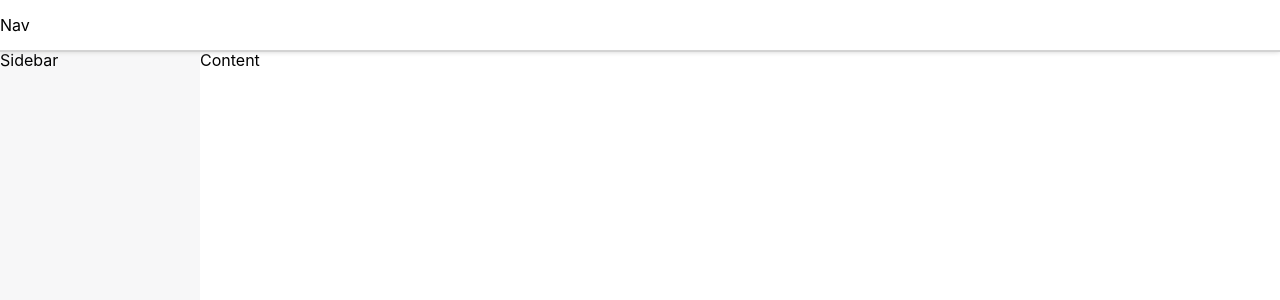
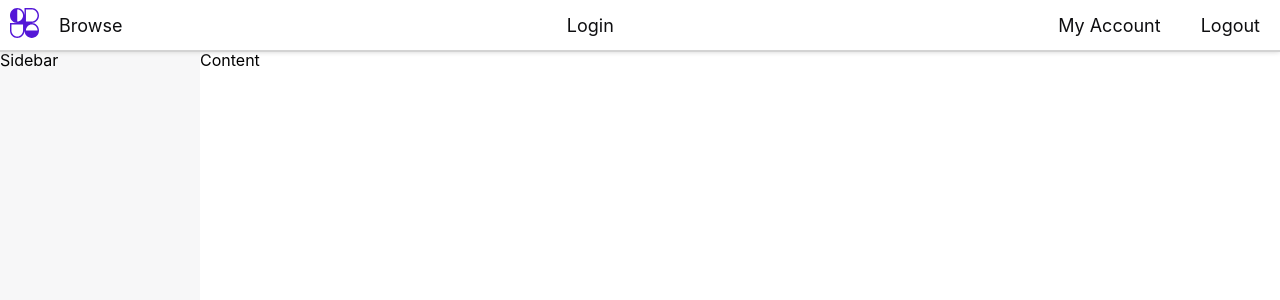
Before and after one commit to Samuelcy/livestream-web-app, a React (Create React App) app in the folder client/: page / in a window 1280 px wide. Shown: the top 300 px of the page. Built offline with nearby package versions, Linux system fonts and the light colour scheme.

Commit message:
Add Navbar

```diff
--- a/client/src/DashboardPage/Nav/Nav.js
+++ b/client/src/DashboardPage/Nav/Nav.js
@@ -1,5 +1,32 @@
 import React from "react";
+import logo from "../../resources/images/logoPlaceholder.svg"
+
+const NavLogo = () => {
+    return (
+        <div className="nav-logo-container">
+            <img className="nav-logo" width="100%" height="100%" src={logo} />
+        </div>
+    )
+}
+
+const NavButton = ({ text, onClickHandler }) => {
+    return (
+        <span className="nav-button" onClick={onClickHandler}>
+            {text}
+        </span>
+    )
+}
 
 export const Nav = () => {
-    return <div className="nav-container">Nav</div>
+    return <div className="nav-container">
+        <NavLogo />
+        <div className="nav-buttons-container">
+            <NavButton text="Browse" onClickHandler={() => { }} />
+            <NavButton text="Login" onClickHandler={() => { }} />
+            <div>
+                <NavButton text="My Account" onClickHandler={() => { }} />
+                <NavButton text="Logout" onClickHandler={() => { }} />
+            </div>
+        </div>
+    </div>
 };
```
